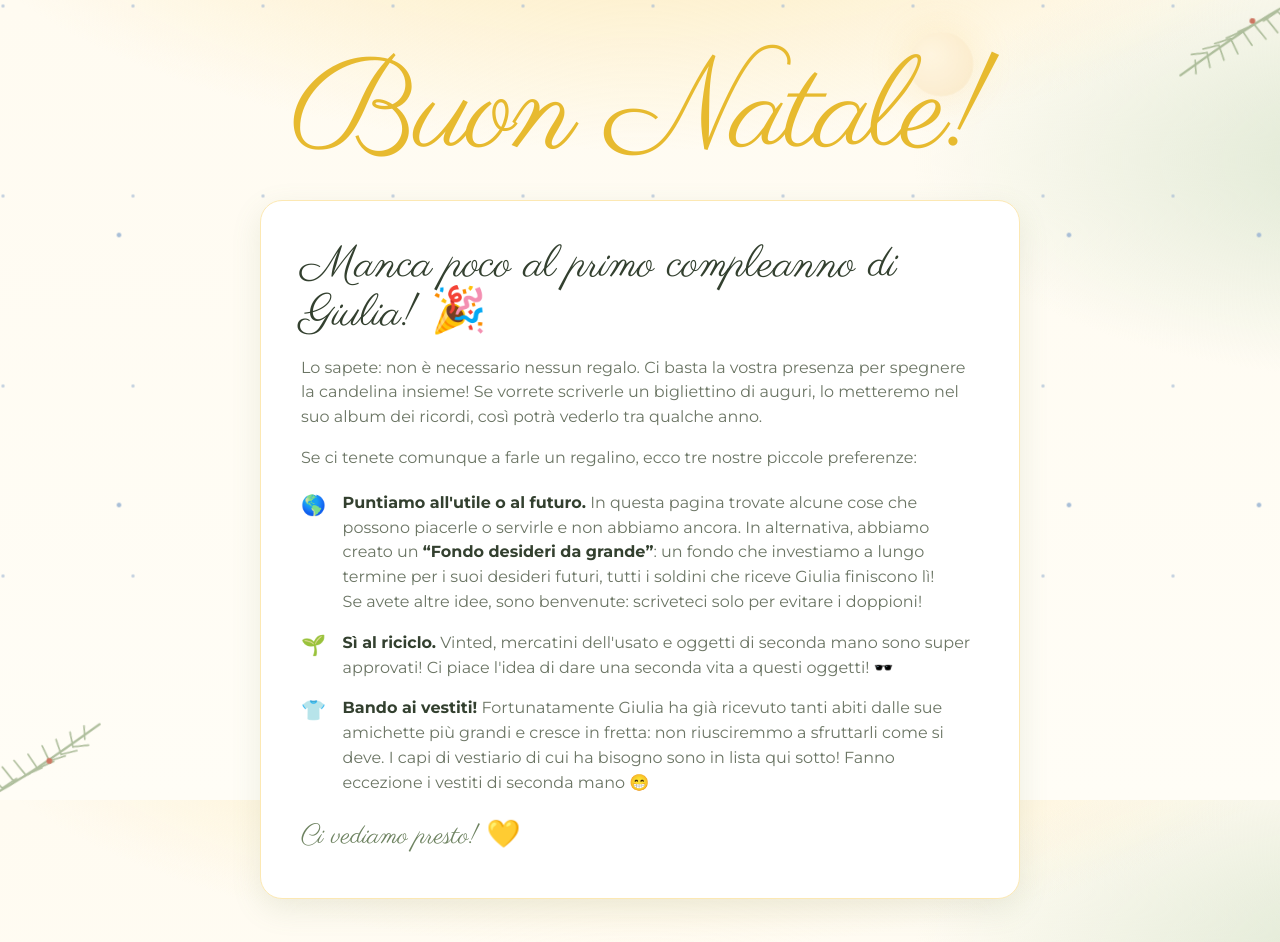
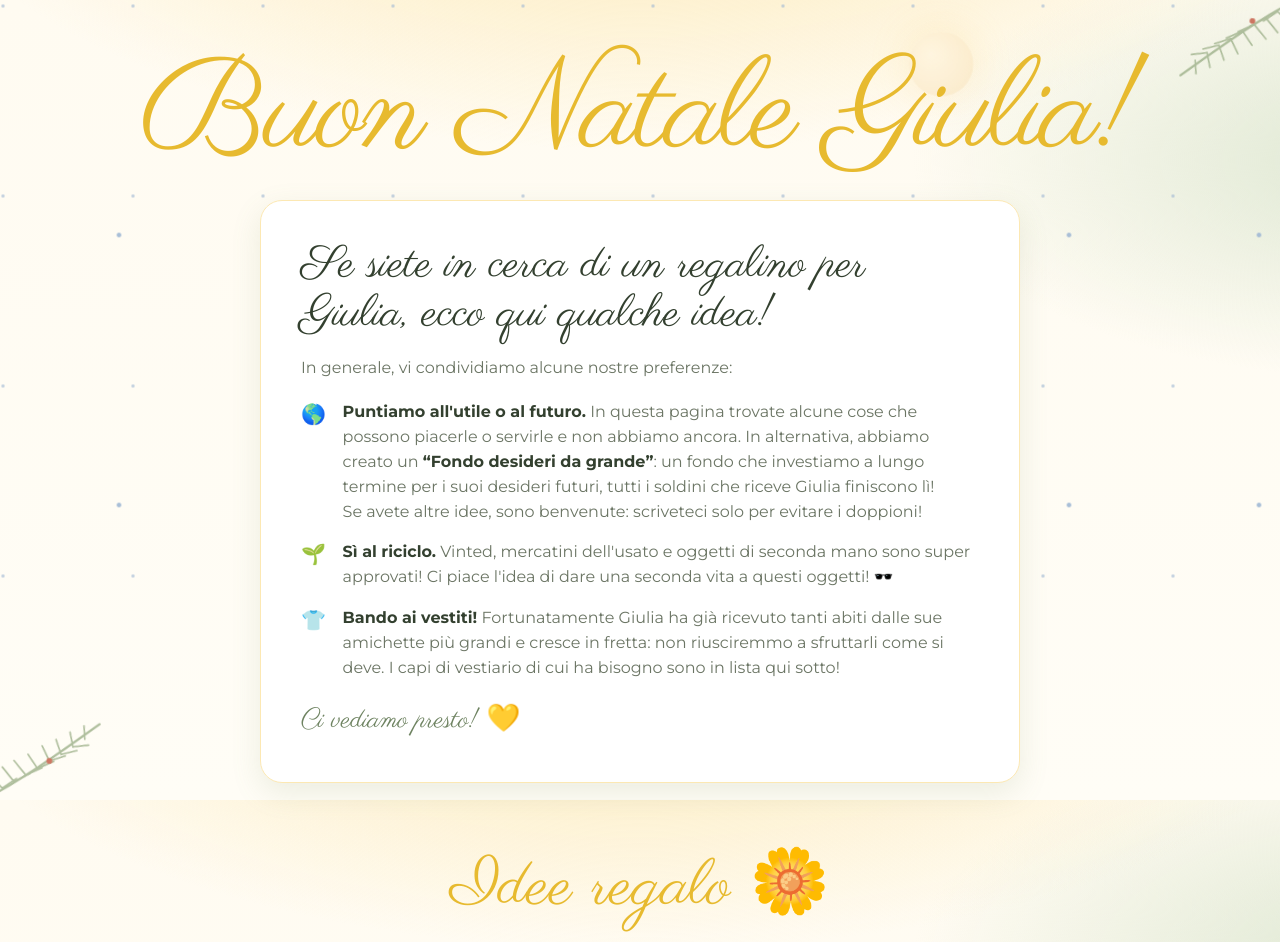
Before and after one commit to giuli2025/wishlist, a plain HTML site: page index.html in a window 1280 px wide. Shown: the top 942 px of the page. Drawn offline with Linux system fonts and the light colour scheme; no server answers.

Commit message:
docs: rewrite the intro copy and title for the christmas page
La nota in cima ora apre sulle idee regalo ("Se siete in cerca di un regalino
per Giulia...") invece di raccontare che i regali non servono; sparisce il
riferimento all'album dei ricordi e all'eccezione sui vestiti di seconda mano.

Titolo: "Buon Natale Giulia!" al posto di "Buon Natale!", in pagina, nel tab e
nella config.

OpenCode-Session: ses_e2456f180ffeZuO3Engy26SZBA

🤖 Generated with [OpenCode](https://opencode.ai) (BSP Agent)

```diff
--- a/index.html
+++ b/index.html
@@ -3,7 +3,7 @@
 <head>
     <meta charset="UTF-8"/>
     <meta name="viewport" content="width=device-width, initial-scale=1.0"/>
-    <title>Buon Natale! 🎄</title>
+    <title>Buon Natale Giulia! 🎄</title>
     <meta name="description"
           content="La lista dei regali per il compleanno di Giulia. La vostra presenza sarà il regalo più bello!"/>
     <link rel="icon"
@@ -38,18 +38,16 @@
 </div>
 
 <header class="site-header">
-    <h1 class="title"><span id="festa-titolo">Buon Natale!</span></h1>
+    <h1 class="title"><span id="festa-titolo">Buon Natale Giulia!</span></h1>
     <p class="turning" id="festa-turning" hidden>COMPIE <span id="festa-eta"></span> ANNO</p>
     <p class="subtitle" id="festa-sottotitolo"></p>
 </header>
 
 <main class="page">
     <section class="wishes-note" aria-labelledby="wishes-note-title">
-        <p class="wishes-note-lead" id="wishes-note-title">Manca poco al primo compleanno di Giulia! 🎉</p>
-        <p>Lo sapete: non è necessario nessun regalo. Ci basta la vostra presenza per spegnere la candelina insieme! Se
-            vorrete scriverle un bigliettino di auguri, lo metteremo nel suo album dei ricordi, così potrà vederlo tra
-            qualche anno.</p>
-        <p>Se ci tenete comunque a farle un regalino, ecco tre nostre piccole preferenze:</p>
+        <p class="wishes-note-lead" id="wishes-note-title">Se siete in cerca di un regalino per Giulia, ecco qui qualche
+            idea!</p>
+        <p>In generale, vi condividiamo alcune nostre preferenze:</p>
         <ul class="wishes-note-list">
             <li><span aria-hidden="true">🌎</span>
                 <div><strong>Puntiamo all'utile o al futuro.</strong> In questa pagina trovate alcune cose che possono
@@ -67,7 +65,7 @@
             <li><span aria-hidden="true">👕</span>
                 <div><strong>Bando ai vestiti!</strong> Fortunatamente Giulia ha già ricevuto tanti abiti dalle sue
                     amichette più grandi e cresce in fretta: non riusciremmo a sfruttarli come si deve. I capi di
-                    vestiario di cui ha bisogno sono in lista qui sotto! Fanno eccezione i vestiti di seconda mano 😁
+                    vestiario di cui ha bisogno sono in lista qui sotto!
                 </div>
             </li>
         </ul>
--- a/js/config.js
+++ b/js/config.js
@@ -57,7 +57,7 @@ const CONFIG = {
   festa: {
     nome: "Giulia",
     eta: "", // età che compie (vuoto = nasconde la riga "COMPIE … ANNO")
-    titolo: "Buon Natale!",
+    titolo: "Buon Natale Giulia!",
     emoji: "🎄",
     sottotitolo: "",
     intro:
```
